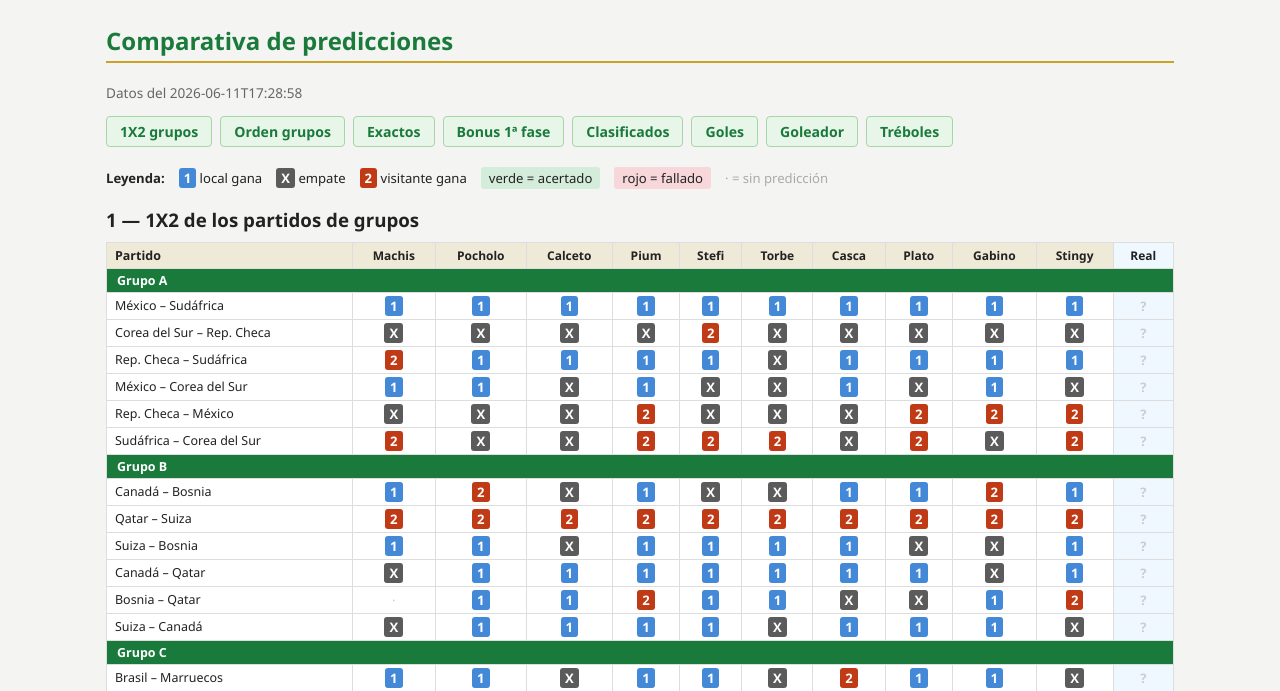
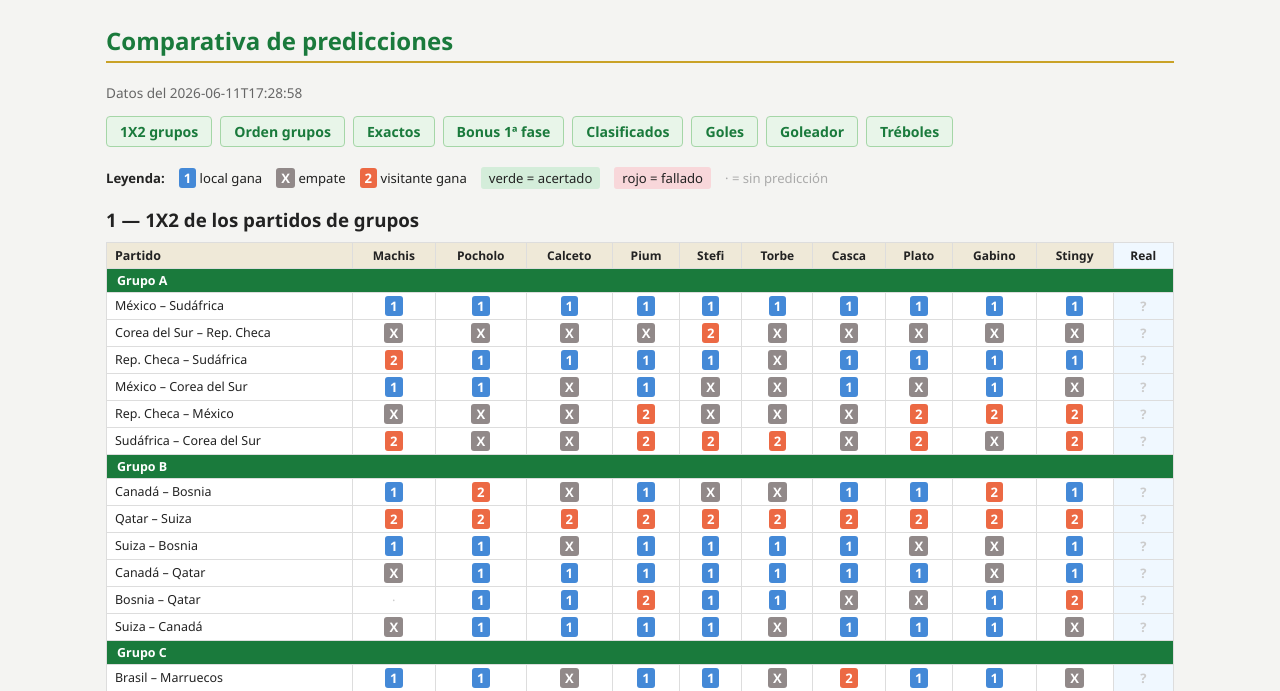
Before and after one commit to PabloAS74/PorraMundialSC, a Flask app: page /comparativa in a window 1280 px wide. Shown: the part 56-747 px from the top of the page. Run offline with Flask 3, Linux system fonts and the light colour scheme.

Commit message:
cambio colores

```diff
--- a/templates/comparativa.html
+++ b/templates/comparativa.html
@@ -18,8 +18,8 @@
 
   /* badges 1X2 */
   .b1  { background:#4489d7; color:#fff; border-radius:3px; padding:1px 5px; font-weight:700; font-size:.82rem; }
-  .bX  { background:#5b5b5b; color:#fff; border-radius:3px; padding:1px 5px; font-weight:700; font-size:.82rem; }
-  .b2  { background:#c03a15; color:#fff; border-radius:3px; padding:1px 5px; font-weight:700; font-size:.82rem; }
+  .bX  { background:#918989; color:#fff; border-radius:3px; padding:1px 5px; font-weight:700; font-size:.82rem; }
+  .b2  { background:#ec6944; color:#fff; border-radius:3px; padding:1px 5px; font-weight:700; font-size:.82rem; }
   .bn  { color:#ccc; font-size:.82rem; }
 
   /* correctness */
```
